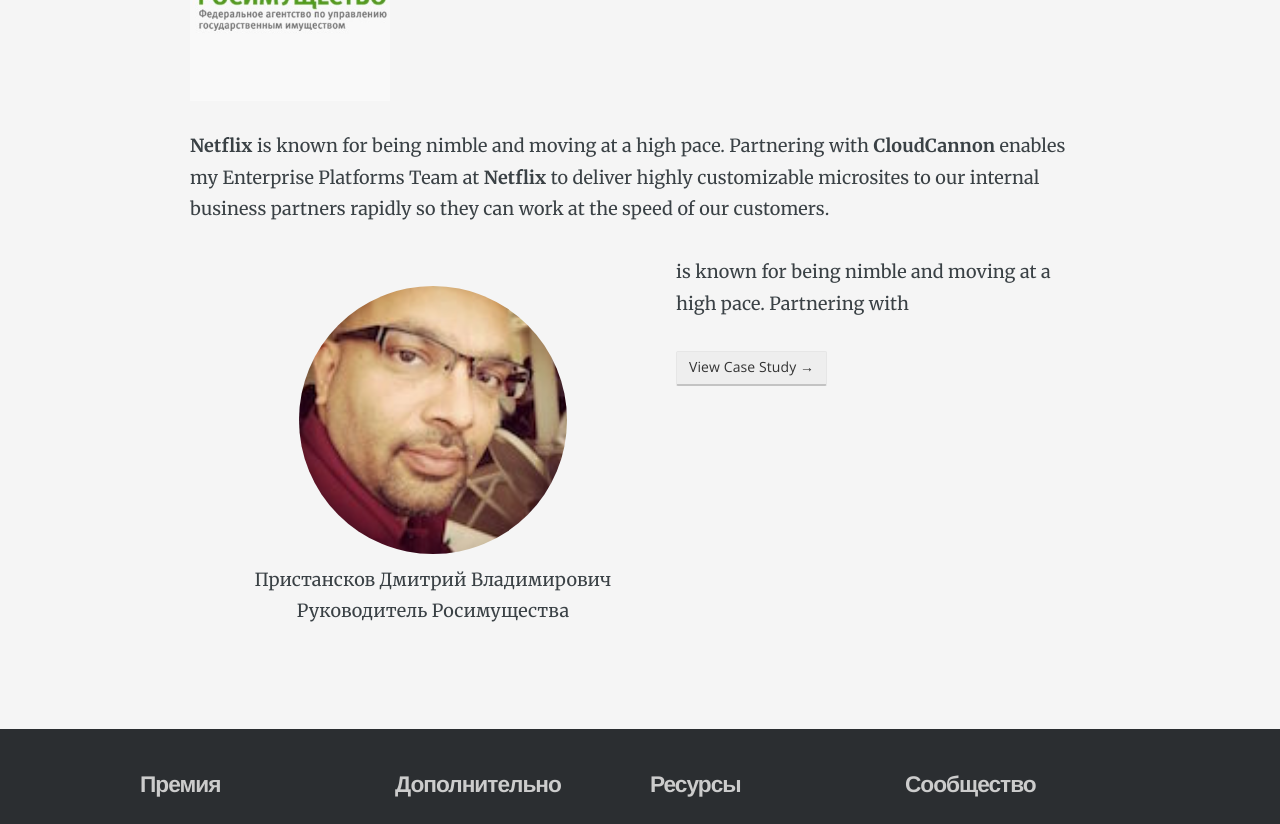
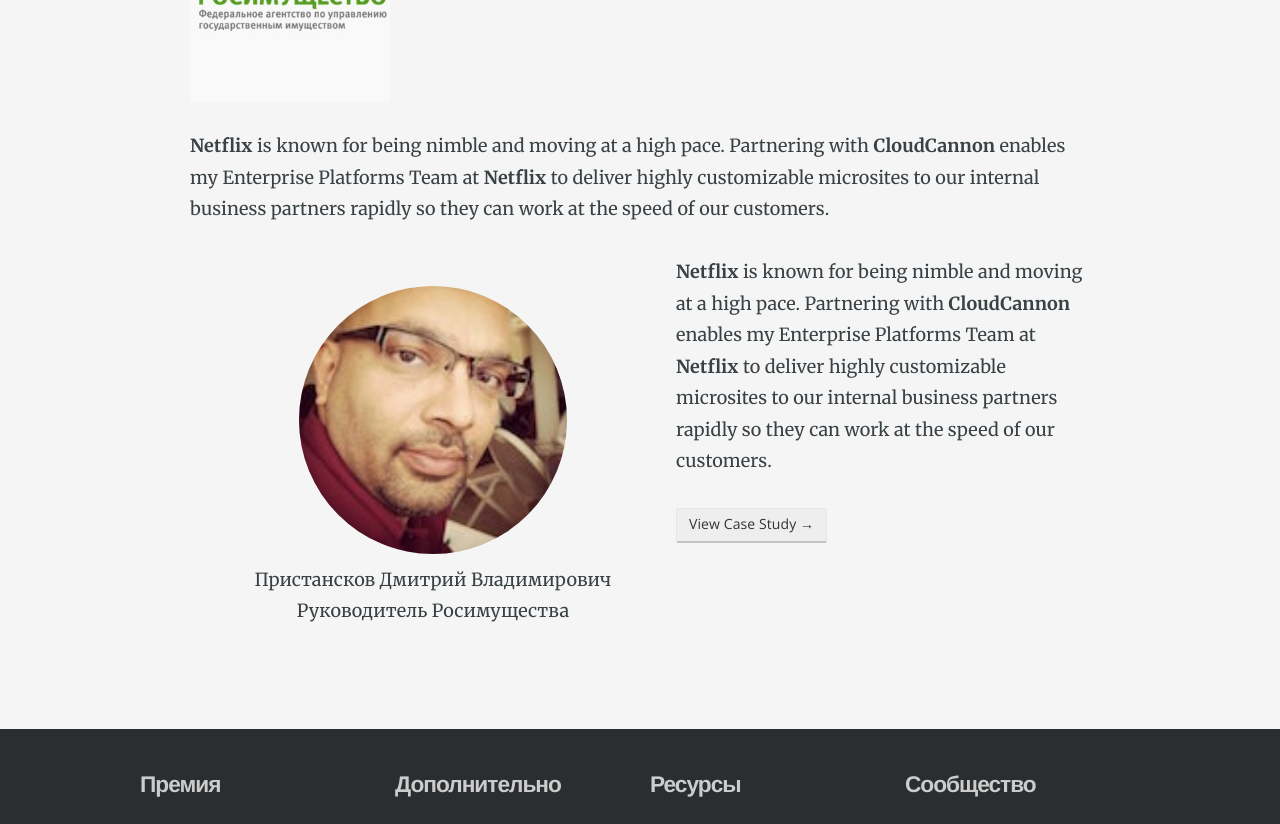
Before and after one commit to dennisd1/prize, a Jekyll site: the page built from pages/press.html, in a window 1280 px wide and 900 px high, scrolled down 470 px, cut to the strip 0-824 px from the top of the window. Built offline with Jekyll 4.4.1, drawn with Linux system fonts in a browser that asks for light colours; nearby versions of some CDN libraries.

Commit message:
Update press.html

```diff
--- a/pages/press.html
+++ b/pages/press.html
@@ -16,7 +16,7 @@
 			<img src="/img/customers/netflix/ashi-small.jpg" width="268" height="268" srcset="/img/customers/netflix/ashi-small.jpg 68w, /img/customers/netflix/ashi-small@2x.jpg 136w">
 			<p><span>Пристансков Дмитрий Владимирович</span><br>Руководитель Росимущества</p>
 		</div>
-			<p>	is known for being nimble and moving at a high pace. Partnering with </p>
+			<p class="quote"><strong>Netflix</strong> is known for being nimble and moving at a high pace. Partnering with <strong>CloudCannon</strong> enables my Enterprise Platforms Team at <strong>Netflix</strong> to deliver highly customizable microsites to our internal business partners rapidly so they can work at the speed of our customers.</p>
 		<p style="margin-top: 30px;"><a class="btn" href="/case-studies/netflix/">View Case Study &rarr;</a></p>
 	</div>
 </section>
```
